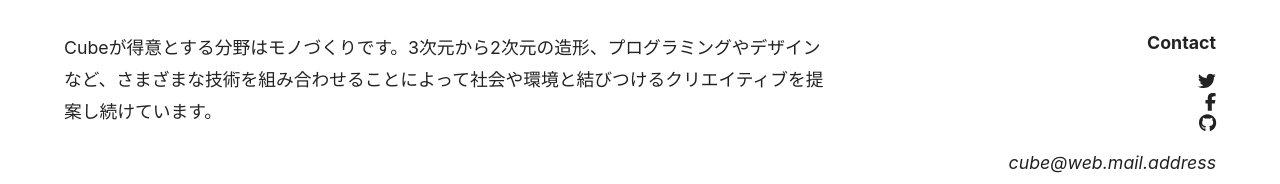
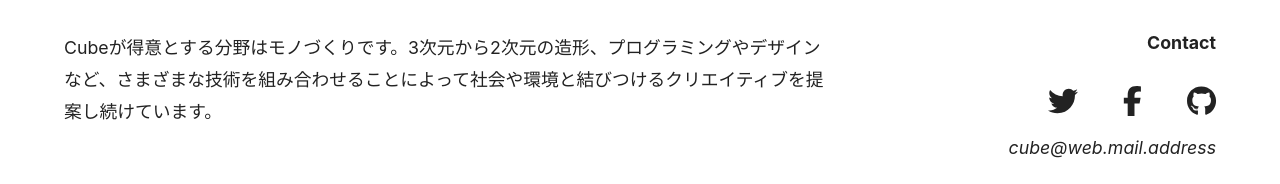
Before and after one commit to itc-n23014/blog, a Next.js app: page /about in a window 1280 px wide. Shown: the part 605-789 px from the top of the page. Built offline with nearby package versions, Linux system fonts and the light colour scheme.

Commit message:
p182-183 finished
アイコンのサイズを指定

```diff
--- a/components/contact.js
+++ b/components/contact.js
@@ -4,7 +4,7 @@
   return (
     <div className={styles.stack}>
       <h3 className={styles.heading}>Contact</h3>
-      <Social />
+      <Social iconSize='30px' />
       <address>cube@web.mail.address</address>
     </div>
   )
--- a/components/social.js
+++ b/components/social.js
@@ -7,9 +7,9 @@
   faGithub
 } from '@fortawesome/free-brands-svg-icons'
 
-const Social = () => {
+const Social = ({ iconSize = 'initial' }) => {
   return (
-    <ul>
+    <ul className={styles.list} style={{ '--icon-size': iconSize }}>
       <li>
         <a href='https://twitter.com/'>
           <FontAwesomeIcon icon={faTwitter} />
```
